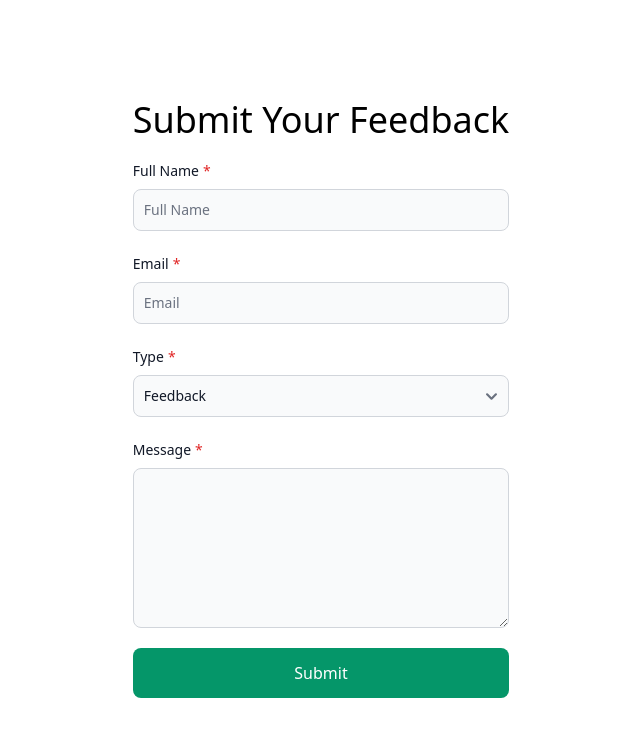
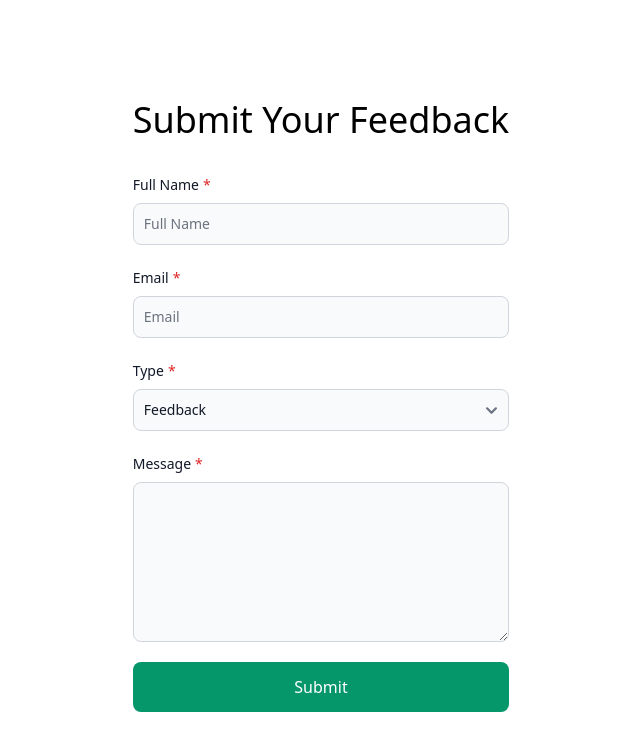
Before and after one commit to rldnrl-tutorial/next-fullstack, a Next.js app: page / in a window 1280 px wide. Shown: the top 750 px of the page, without its empty margins (319-959 px from the left). Built offline with nearby package versions, Linux system fonts and the light colour scheme.

Commit message:
style: remove leading-3

```diff
--- a/src/libs/ui/Title/Title.tsx
+++ b/src/libs/ui/Title/Title.tsx
@@ -5,9 +5,6 @@ type TitleProps = HTMLAttributes<HTMLHeadingElement>
 
 export default function Title(props: TitleProps) {
   return (
-    <h2
-      {...props}
-      className={clsx('text-4xl leading-3 font-medium', props.className)}
-    />
+    <h2 {...props} className={clsx('text-4xl font-medium', props.className)} />
   )
 }
```
